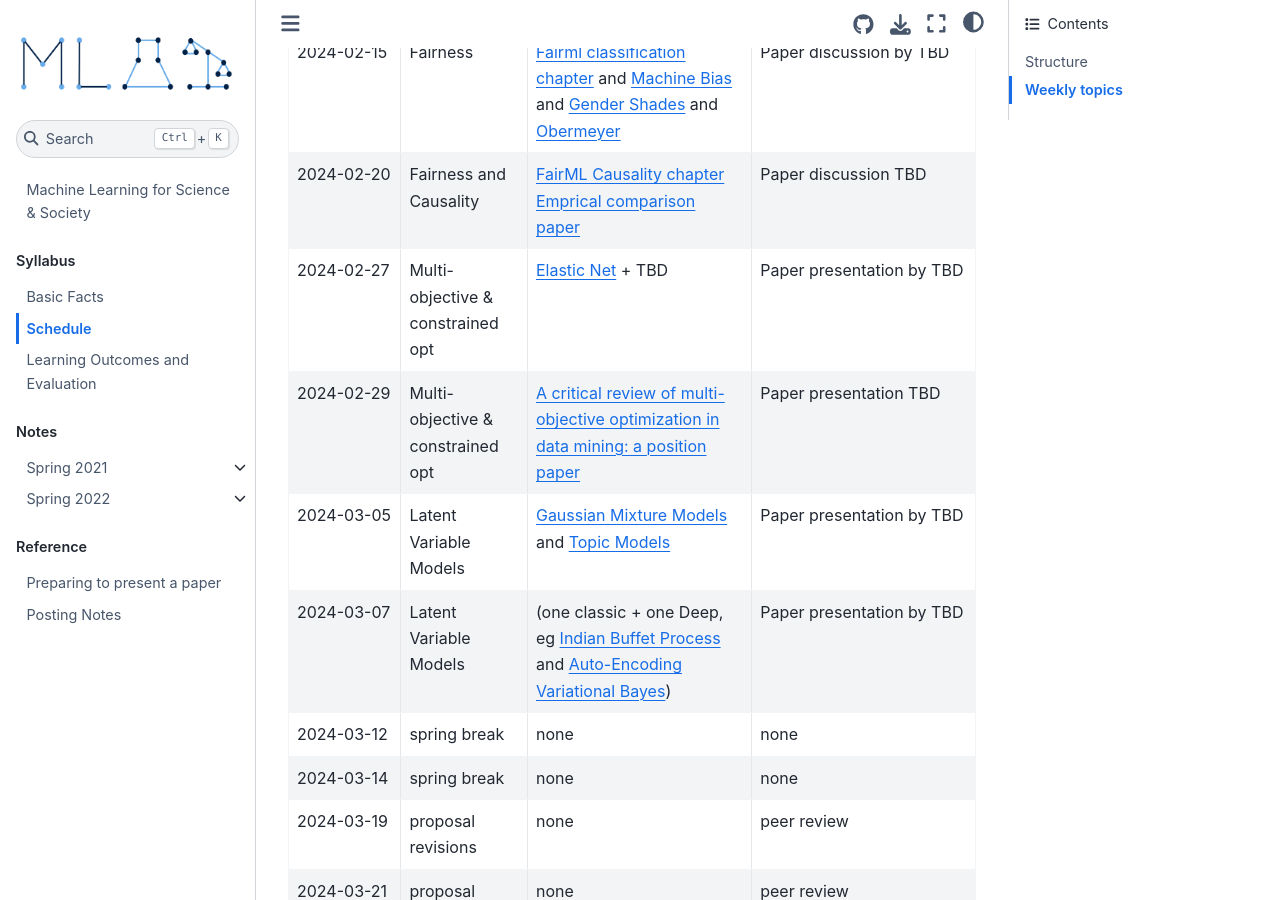
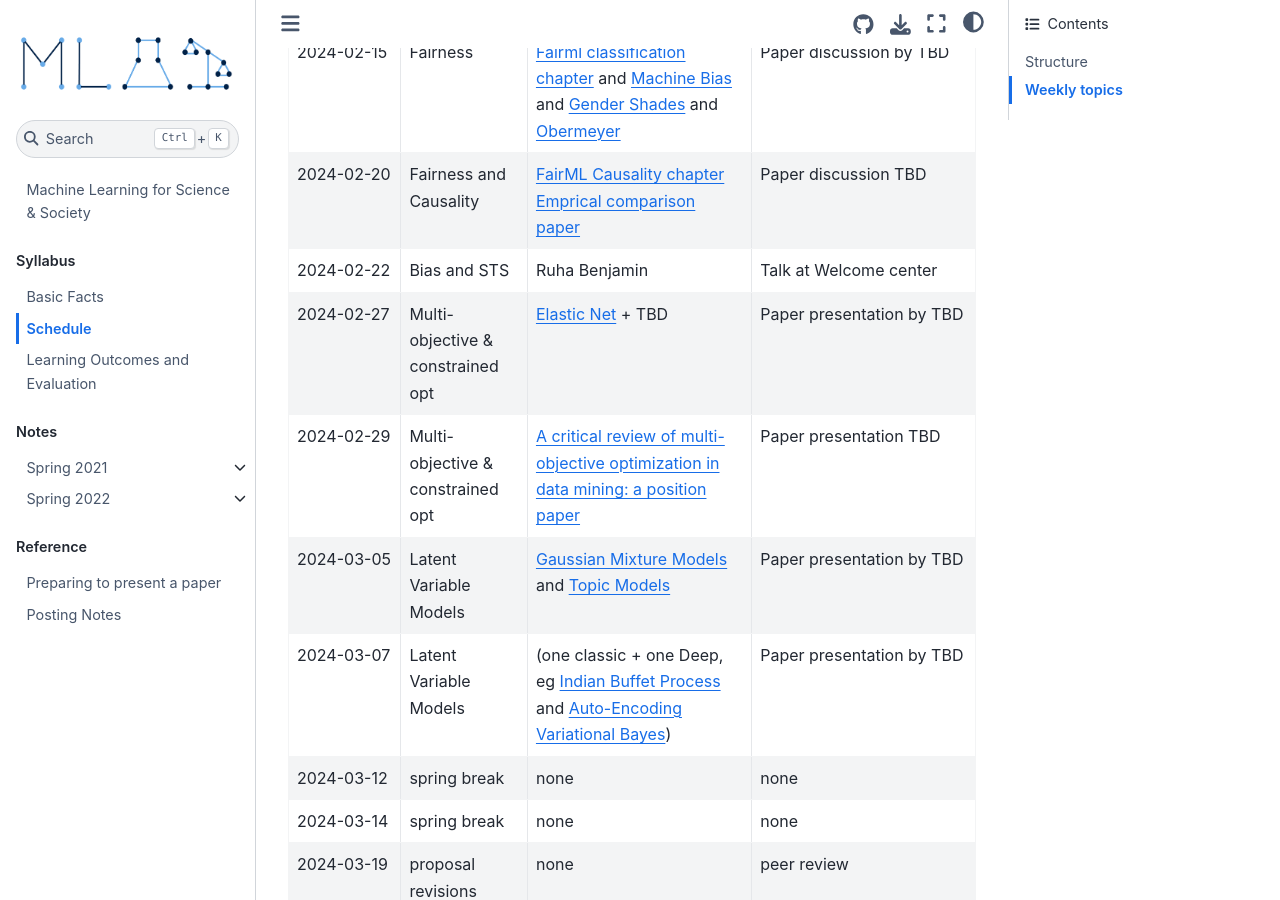
Before and after one commit to ml4scisoc/ml4scisoc.github.io, a Jupyter Book: the page built from syllabus/schedule.md, in a window 1280 px wide and 900 px high, scrolled down 2349 px. Built offline with Jupyter Book 1.0.4 settings and Sphinx 7.4.7 and the Sphinx Book theme 1.1.4, drawn with Linux system fonts in a browser that asks for light colours; pages that are not in the unit, such as notebooks, are missing from menus.

Commit message:
add talk note

```diff
--- a/syllabus/schedule.md
+++ b/syllabus/schedule.md
@@ -87,6 +87,10 @@ The first two weeks will be as follows, other papers will liklely be adjusted ba
   - Fairness and Causality
   - [FairML Causality chapter](https://fairmlbook.org/causal.html) [Emprical comparison paper](https://dl.acm.org/doi/10.1145/3287560.3287589)
   - Paper discussion TBD
+* - 2024-02-22
+  - Bias and STS
+  - Ruha Benjamin
+  - Talk at Welcome center
 * - 2024-02-27
   - Multi-objective & constrained opt
   - [Elastic Net](https://rss.onlinelibrary.wiley.com/doi/10.1111/j.1467-9868.2005.00503.x) + TBD
```
